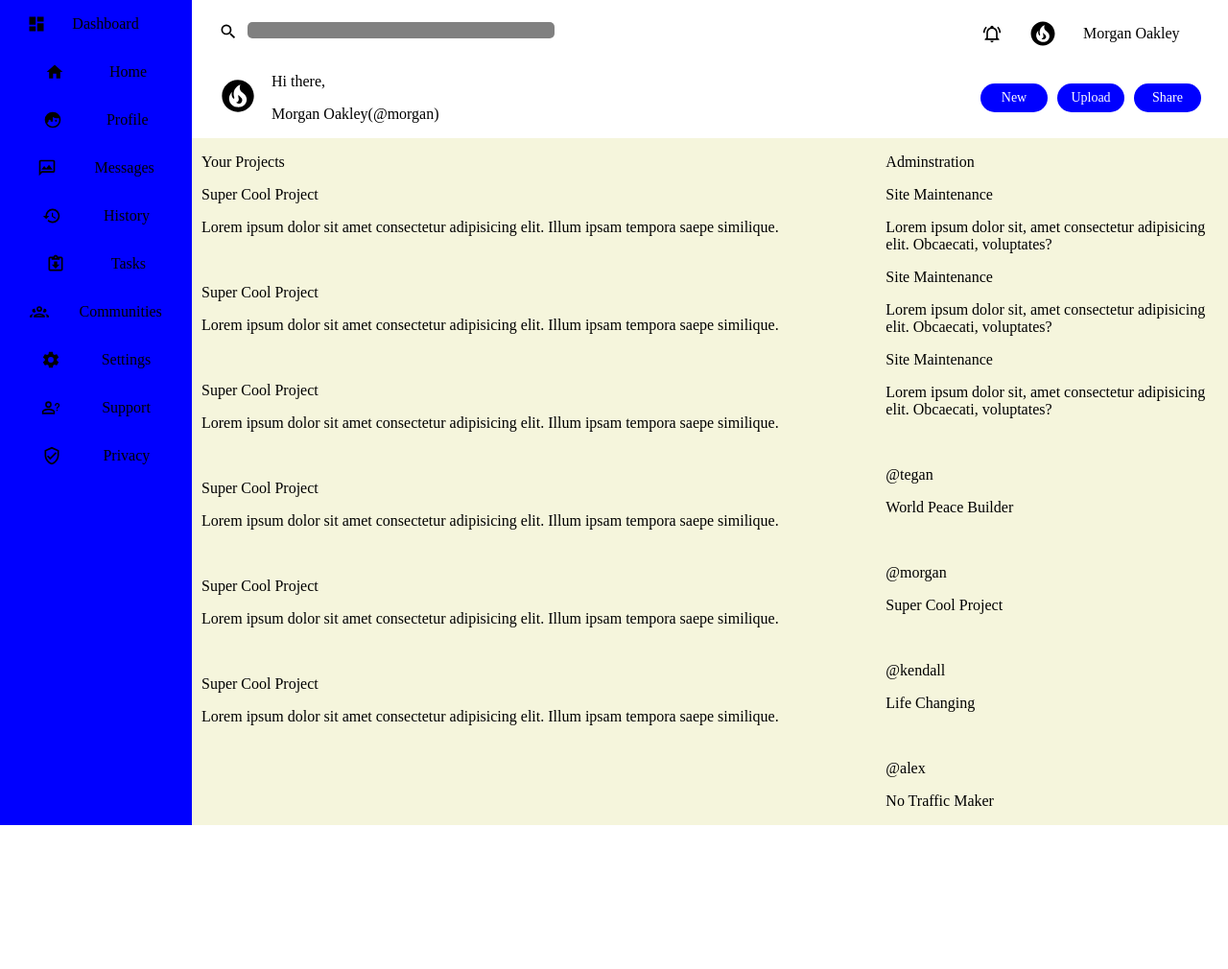
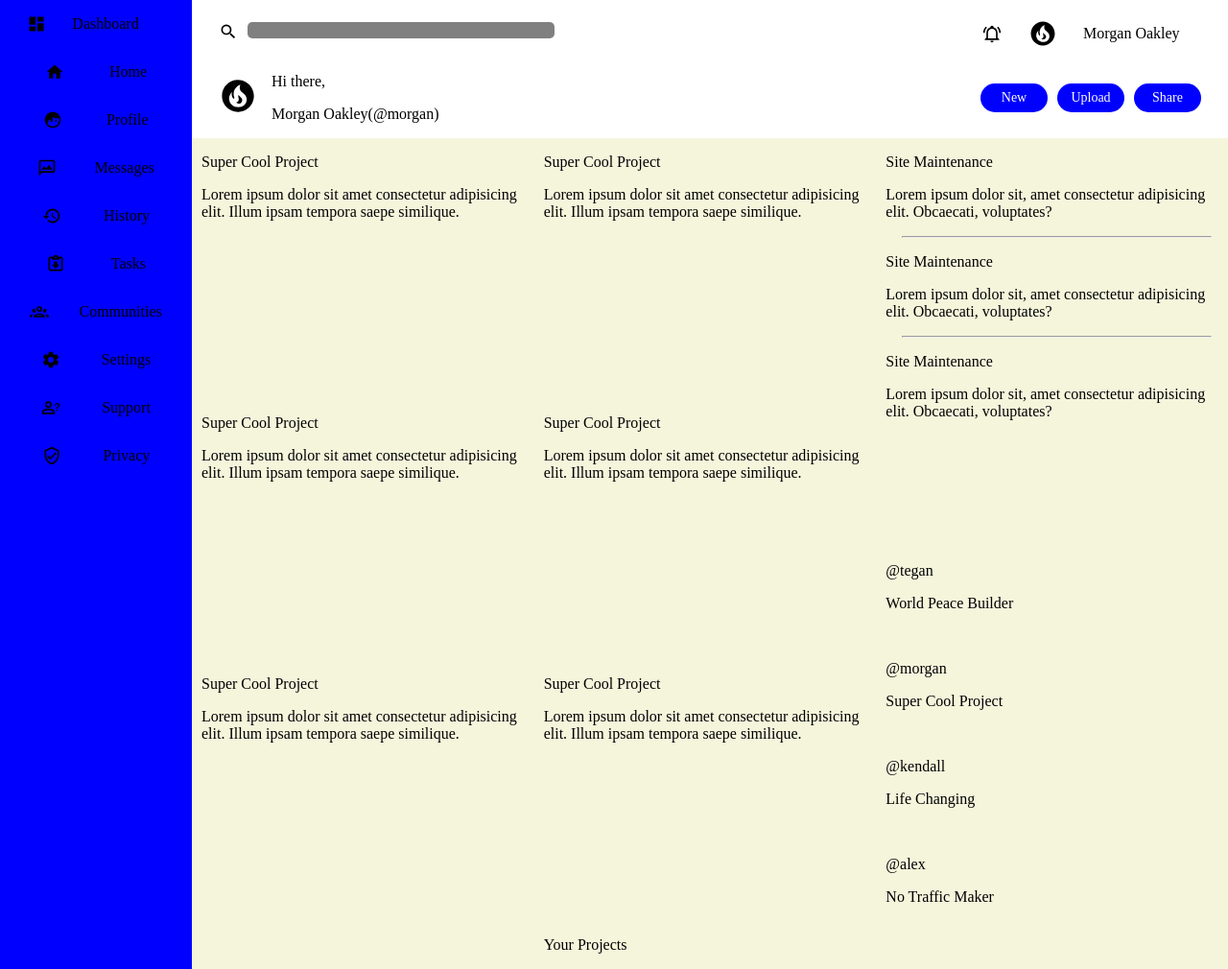
Before and after one commit to solomonrazak/Admin-Dashboard-Page, a plain HTML site: page index.html in a window 1280 px wide. Shown: the whole page at 96% size. Before the commit the page ends 860 px from the top, so only its background shows below. Drawn offline with Linux system fonts and the light colour scheme.

Commit message:
new lines of html added

```diff
--- a/index.html
+++ b/index.html
@@ -121,11 +121,12 @@
             <!-- <p class="pro">Your Projects</p> -->
             <!-- <p class="admin">Adminstration</p> -->
         </div>
+        <p class="pro">Your Projects</p>
 
         <!-- card main section-->
       <div id="card-main-section">
         <!-- card1 -->
-        <p class="pro">Your Projects</p>
+
         <div class="card-main">
 
             <div class="text-side">
@@ -213,8 +214,9 @@
       </div>
 
       <!-- right-main-card -->
+      <!-- <p class="admin">Adminstration</p> -->
       <div class="right-main-card">
-        <p class="admin">Adminstration</p>
+
           <!-- sidecard1 -->
         <div class="card-side-1">
           <div class="inside-card">
@@ -224,12 +226,14 @@
               <p class="con-head">Site Maintenance</p>
               <p class="down">Lorem ipsum dolor sit, amet consectetur adipisicing elit. Obcaecati, voluptates?</p>
             </div>
+            <hr>
 
             <!--content2-->
             <div class="content">
                 <p class="con-head">Site Maintenance</p>
                 <p class="down">Lorem ipsum dolor sit, amet consectetur adipisicing elit. Obcaecati, voluptates?</p>
             </div>
+            <hr>
 
             <!--content3-->
             <div class="content">
--- a/styles.css
+++ b/styles.css
@@ -79,6 +79,7 @@ body{
     width: 20em;
     border-radius: 5px;
     margin-left: 10px;
+    cursor: pointer;
 }
 
 .left-top{
@@ -144,11 +145,24 @@ justify-content: space-between;
 }
 
 #card-main-section{
+    display: grid;
     grid-column: 1 / 3;
     grid-row: 1 / -1;
+    grid-template-columns: repeat(2, 1fr);
+    grid-template-rows: repeat(3, 1fr);
 }
 
 .right-main-card{
     grid-column: 3 / -1;
     grid-row: 1 / -1;
+    display: grid;
+    grid-template-columns: 1fr;
+    grid-template-rows: repeat(2, 1fr);
+
 }
+hr{
+    width: 90%;
+    margin: 0 auto;
+    align-content: center;
+    text-align: center;
+}
```
